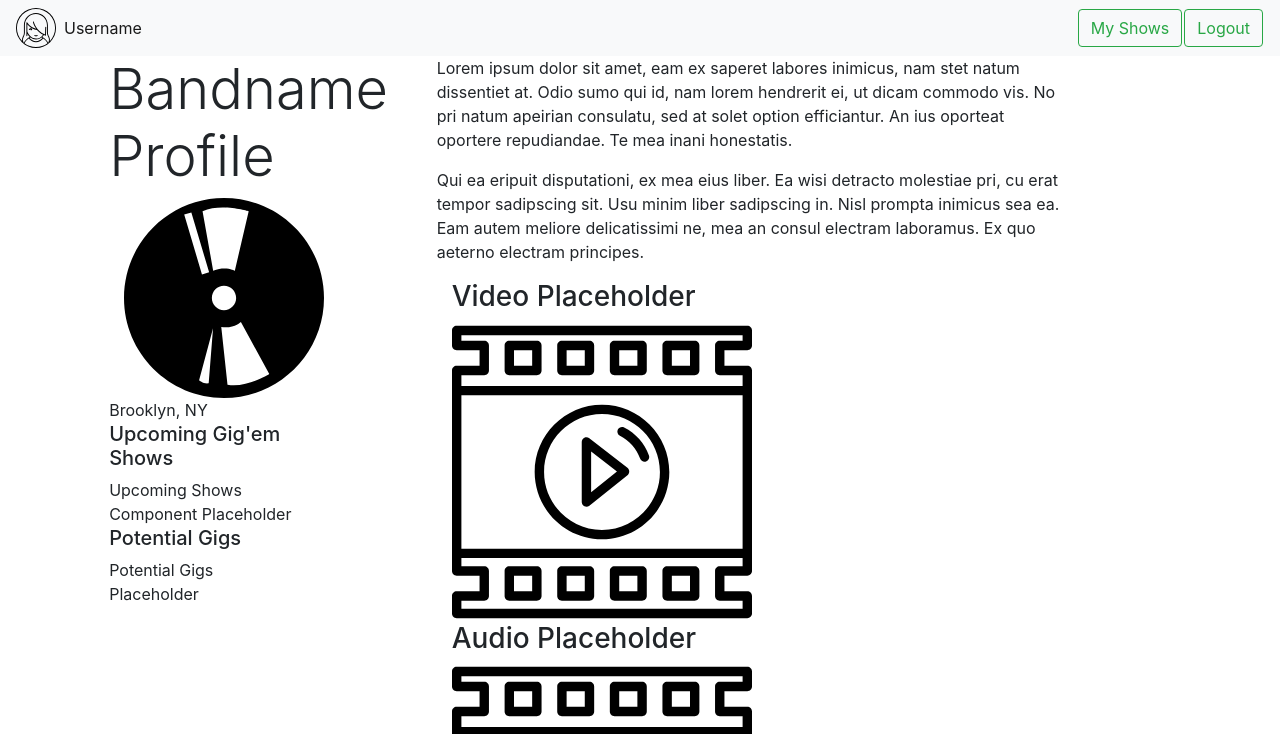
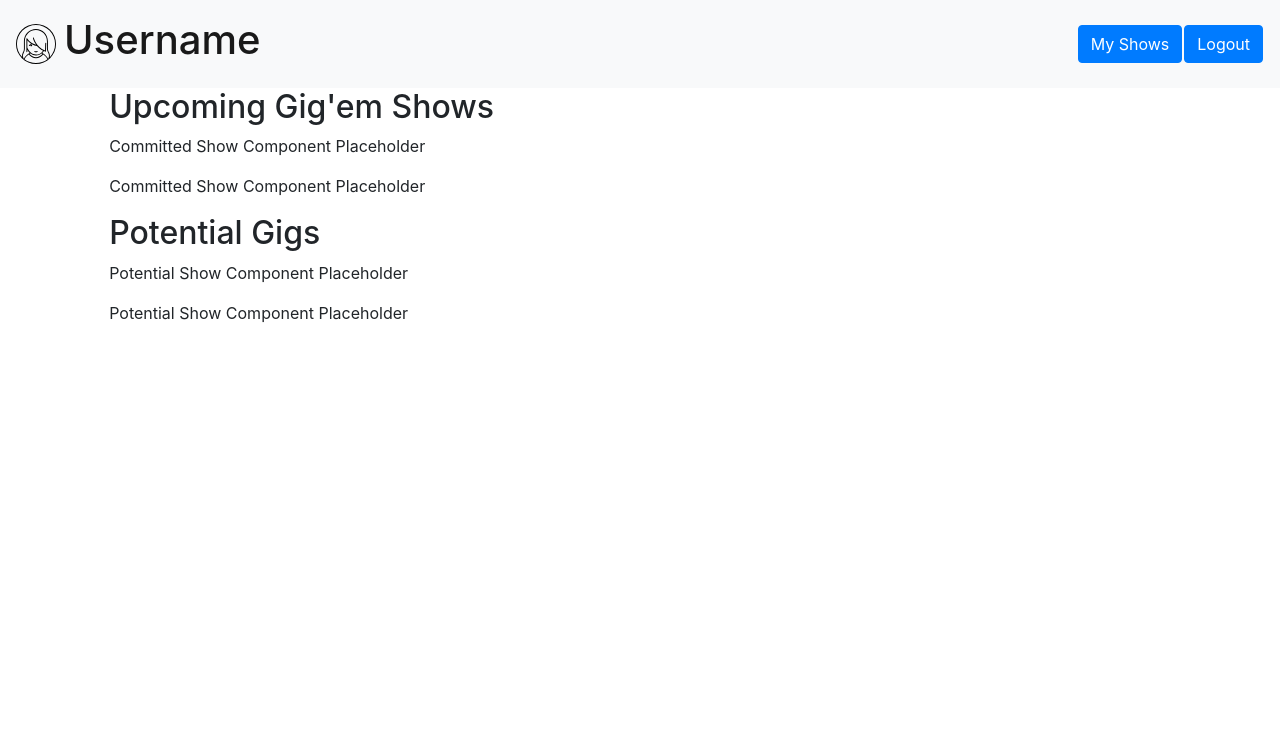
Before and after one commit to johntenezaca7/GigEm, a React (Create React App) app in the folder client/: page / in a window 1280 px wide. Shown: the top 734 px of the page. Built offline with nearby package versions, Linux system fonts and the light colour scheme; no server answers.

Commit message:
User dashboard template rendering as well.

```diff
--- a/client/src/App.js
+++ b/client/src/App.js
@@ -7,6 +7,7 @@ import axios from 'axios';
 
 import Navbar from './Components/Navbar'
 import BandProfile from './Components/BandProfile';
+import UserDashboard from './Components/UserDashboard';
 
 class App extends Component {
   constructor(props){
@@ -28,9 +29,10 @@ class App extends Component {
   }
   render() {
     return (
-      <div >
+      <div>
           <Navbar />
-          <BandProfile />
+          {/* <BandProfile /> */}
+          <UserDashboard />
       </div>
     );
   }
--- a/client/src/Components/Navbar.jsx
+++ b/client/src/Components/Navbar.jsx
@@ -18,7 +18,10 @@ class Navbar extends React.Component {
                 <div className="collapse navbar-collapse" id="navbarSupportedContent">
                 <ul className="navbar-nav mr-auto">
                   <li className="nav-item active">
-                    <a className="nav-link">Username <span className="sr-only">(current)</span></a>
+                    <a className="nav-link">
+                    <h1>Username</h1>
+                    <span className="sr-only">(current)</span>
+                    </a>
                   </li>
                   {/* <li className="nav-item">
                     <a className="nav-link">Link</a>
@@ -47,10 +50,10 @@ class Navbar extends React.Component {
                   <tbody>
                     <tr>
                       <td>
-                        <button className="btn btn-outline-success my-2 my-sm-0" type="submit">My Shows</button>
+                        <button className="btn btn-primary my-2 my-sm-0" type="submit">My Shows</button>
                       </td>
                       <td>
-                        <button className="btn btn-outline-success my-2 my-sm-0" type="submit">Logout</button>
+                        <button className="btn btn-primary my-2 my-sm-0" type="submit">Logout</button>
                       </td>
                     </tr>
                   </tbody>
--- /dev/null
+++ b/client/src/Components/UserDashboard.jsx
@@ -0,0 +1,31 @@
+import React from 'react';
+
+// import UpcomingGig from './Components/UpcomingGig';
+
+export default class UserDashboard extends React.Component {
+    constructor(props) {
+        super(props);
+        this.state = {};
+    }
+
+    render() {
+      return (
+        <div>
+          <div className="row">
+            <div className="col-1">
+            </div>
+            <div className="col-8">
+              <h2>Upcoming Gig'em Shows</h2>
+                <p>Committed Show Component Placeholder</p>
+                <p>Committed Show Component Placeholder</p>
+              <h2>Potential Gigs</h2>
+                <p>Potential Show Component Placeholder</p>
+                <p>Potential Show Component Placeholder</p>
+            </div>
+            <div className="col-1">
+            </div>
+          </div>
+        </div>
+      )
+    }
+}
```
Also changed, not shown: 2 other files (tests, documents, lock files or other folders).
